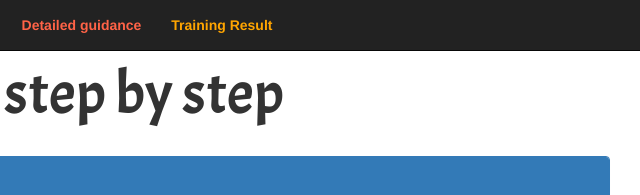
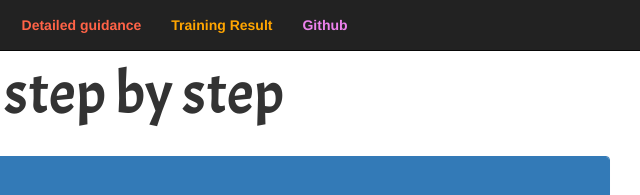
Before and after one commit to liuyuhanalex/Deep-Reinforcement-Learning, a plain HTML site: page detail.html in a window 1280 px wide. Shown: the top 195 px of the page, 600-1240 px from the left. Drawn offline with nearby package versions, Linux system fonts and the light colour scheme; some packages are replaced by stand-ins of ours.

Commit message:
Add github link in website

```diff
--- a/detail.html
+++ b/detail.html
@@ -33,6 +33,7 @@
           <li><a href="index.html#Resources"><b>Resources</b></a></li>
           <li><a href="detail.html"style="color:Tomato;"><b>Detailed guidance</b></a></li>
           <li><a href="trainingresult.html" style="color:Orange;"><b>Training Result</b></a></li>
+          <li><a href="https://github.com/liuyuhanalex/Deep-reinforcement-learning" style="color:Violet;"><b>Github</b></a></li>
         </ul>
       </div>
     </nav>
```
Also changed, not shown: index.html (+1 -0 lines), trainingresult.html (+1 -0 lines), 1 other file.
